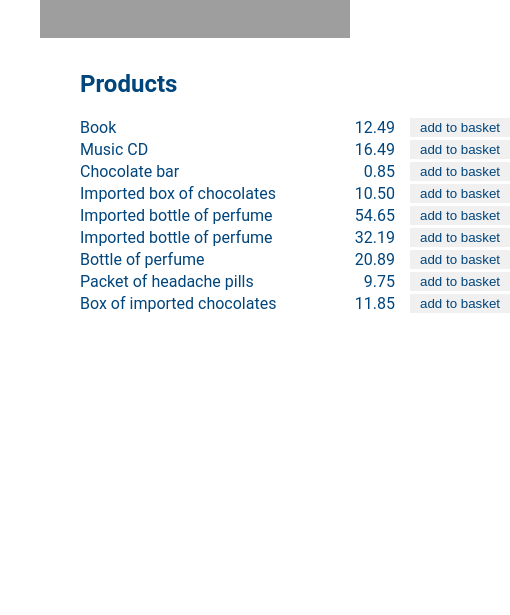
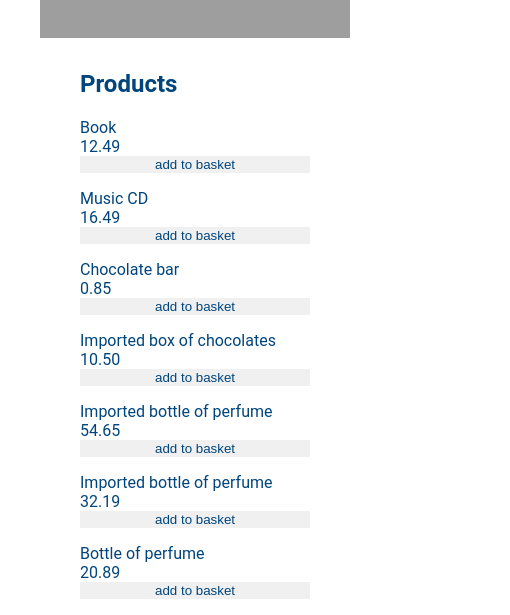
Before and after one commit to vanessawa/sales-taxes, a Vue app: page / in a window 390 px wide. Shown: the part 225-840 px from the top of the page, 510 px wide, since content can reach past the window. Built offline with nearby package versions, Linux system fonts and the light colour scheme; grey boxes are pictures that could not be loaded.

Commit message:
responsive Design

```diff
--- a/src/App.vue
+++ b/src/App.vue
@@ -6,7 +6,7 @@
     <h2>Products</h2>
     <div id="prodDiv" v-for="Product in Products" :key="Product.id">
       {{ Product.title }}
-      <span class="prodSpan" v-text="grossPrice(Product)" />
+      <span class="endSpan" v-text="grossPrice(Product)" />
       <button id="basket-btn" @click="onClick(Product)">add to basket</button>
     </div>
     <br />
@@ -14,9 +14,9 @@
     <div v-for="Basketitem in Basket" :key="Basketitem.id">
       <div id="basketDiv">
         <span>{{ Basketitem.title }}</span>
-        <span>Net: {{ Basketitem.price }}</span>
-        <span>Tax: {{ Basketitem.taxPrice }}</span>
-        <span>Gross price: {{ Basketitem.grossPrice }}</span>
+        <span class="endSpan">Net: {{ Basketitem.price }}</span>
+        <span class="endSpan">Tax: {{ Basketitem.taxPrice }}</span>
+        <span class="endSpan">Gross price: {{ Basketitem.grossPrice }}</span>
       </div>
     </div>
   </main>
@@ -88,6 +88,7 @@ h1 {
 
 main {
   margin-left: 2.5rem;
+  margin-right: 2.5rem;
   margin-top: 2rem;
   color: #00457c;
 }
@@ -111,14 +112,28 @@ main {
   justify-content: space-between;
 }
 
-.prodSpan {
+.endSpan {
   justify-self: end;
 }
 
 #basketDiv {
   max-width: 700px;
   display: grid;
-  grid-template-columns: 1fr 0.5fr 0.5fr 0.5fr;
+  grid-template-columns: 1fr 0.5fr 0.5fr 1fr;
   margin-bottom: 3px;
+  column-gap: 1rem;
+}
+
+@media (max-width: 510px) {
+  #prodDiv {
+    display: flex;
+    flex-direction: column;
+    margin-bottom: 1rem;
+  }
+  #basketDiv {
+    display: flex;
+    flex-direction: column;
+    margin-bottom: 1rem;
+  }
 }
 </style>
```
